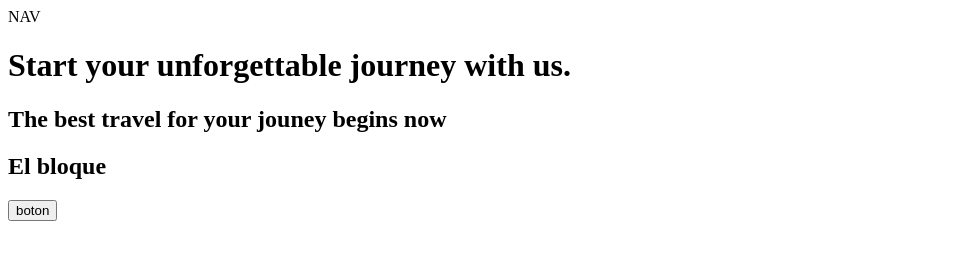
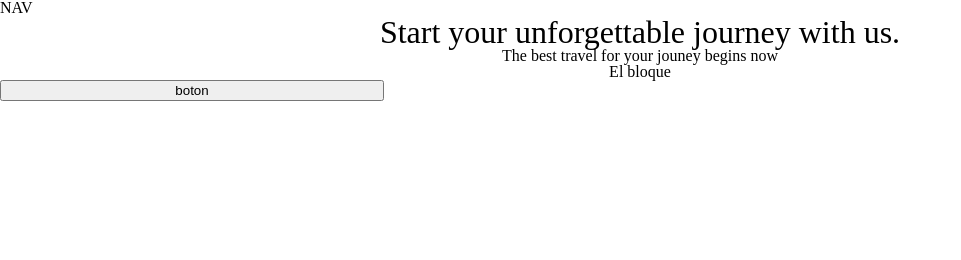
Before and after one commit to NitGanwani/202304-w1-ch5-nitin-ganwani-silvia-garbas, a website: page index.html in a window 1280 px wide. Shown: the whole page, without its empty margins (0-961 px from the left). Drawn offline with Linux system fonts and the light colour scheme.

Commit message:
Add initial styles

```diff
--- /dev/null
+++ b/_global.scss
@@ -0,0 +1,9 @@
+* {
+  box-sizing: border-box;
+}
+
+html,
+body {
+  height: 100%;
+  margin: 0;
+}
--- /dev/null
+++ b/_reset.scss
@@ -0,0 +1,129 @@
+/* http://meyerweb.com/eric/tools/css/reset/
+   v2.0 | 20110126
+   License: none (public domain)
+*/
+
+html,
+body,
+div,
+span,
+applet,
+object,
+iframe,
+h1,
+h2,
+h3,
+h4,
+h5,
+h6,
+p,
+blockquote,
+pre,
+a,
+abbr,
+acronym,
+address,
+big,
+cite,
+code,
+del,
+dfn,
+em,
+img,
+ins,
+kbd,
+q,
+s,
+samp,
+small,
+strike,
+strong,
+sub,
+sup,
+tt,
+var,
+b,
+u,
+i,
+center,
+dl,
+dt,
+dd,
+ol,
+ul,
+li,
+fieldset,
+form,
+label,
+legend,
+table,
+caption,
+tbody,
+tfoot,
+thead,
+tr,
+th,
+td,
+article,
+aside,
+canvas,
+details,
+embed,
+figure,
+figcaption,
+footer,
+header,
+hgroup,
+menu,
+nav,
+output,
+ruby,
+section,
+summary,
+time,
+mark,
+audio,
+video {
+  margin: 0;
+  padding: 0;
+  border: 0;
+  font-size: 100%;
+  font: inherit;
+  vertical-align: baseline;
+}
+/* HTML5 display-role reset for older browsers */
+article,
+aside,
+details,
+figcaption,
+figure,
+footer,
+header,
+hgroup,
+menu,
+nav,
+section {
+  display: block;
+}
+body {
+  line-height: 1;
+}
+ol,
+ul {
+  list-style: none;
+}
+blockquote,
+q {
+  quotes: none;
+}
+blockquote:before,
+blockquote:after,
+q:before,
+q:after {
+  content: "";
+  content: none;
+}
+table {
+  border-collapse: collapse;
+  border-spacing: 0;
+}
--- a/styles.scss
+++ b/styles.scss
@@ -0,0 +1,30 @@
+@use "reset";
+@use "global";
+
+.web-container {
+  display: flex;
+  flex-direction: column;
+  align-items: center;
+
+  h1 {
+    font-size: 2rem;
+  }
+}
+
+.header-container {
+  display: flex;
+  text-align: center;
+  flex-direction: column;
+  width: 100%;
+}
+
+.booking-container {
+  display: flex;
+  text-align: center;
+  flex-direction: column;
+  width: 100%;
+
+  button {
+    width: 30%;
+  }
+}
```
Also changed, not shown: styles.css, 1 other file.
